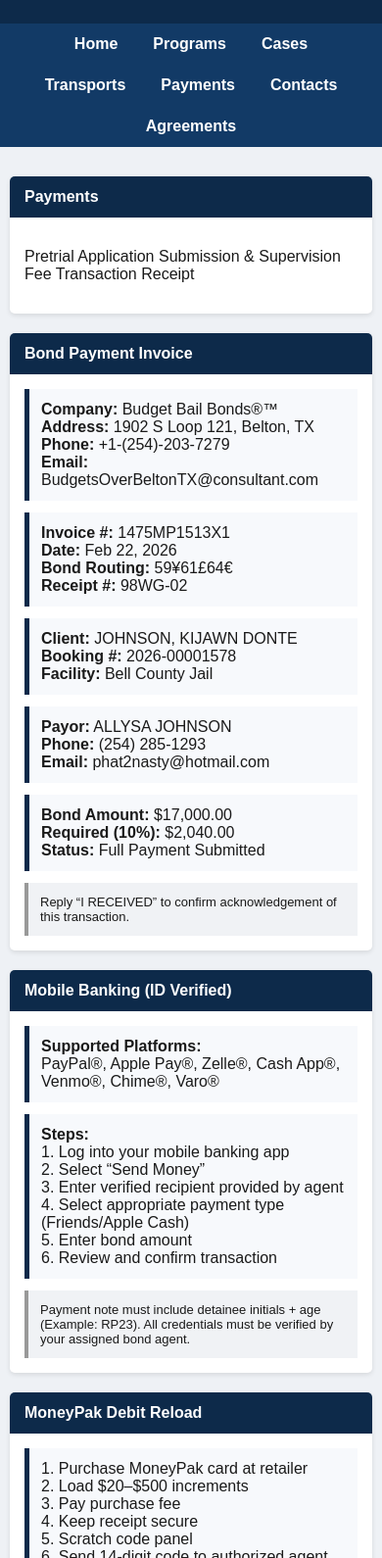
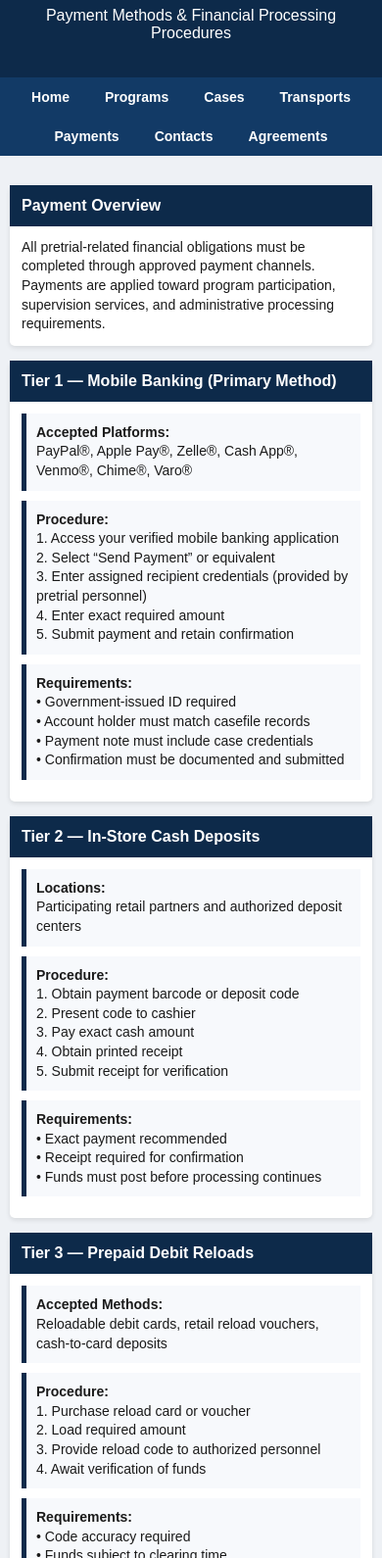
Before and after one commit to STOPCRIMEOKCSD/STOPCRIMEOKCSD, a plain HTML site: page payments.html in a window 390 px wide. Shown: the part 130-1720 px from the top of the page at 98% size. Drawn offline with Linux system fonts and the light colour scheme.

Commit message:
Update payments.html

```diff
--- a/payments.html
+++ b/payments.html
@@ -6,243 +6,222 @@
 <title>Payments</title>
 
 <style>
-body {
-    margin: 0;
-    font-family: Arial, sans-serif;
-    background: #eef1f5;
-    color: #1a1a1a;
-}
-
-.header {
-    background: #0d2a4a;
-    color: white;
-    text-align: center;
-    padding: 20px;
-}
-
-.nav {
-    background: #123a66;
-    display: flex;
-    justify-content: center;
-    flex-wrap: wrap;
-}
-
-.nav a {
-    color: white;
-    padding: 12px 18px;
-    text-decoration: none;
-    font-weight: bold;
-}
-
-.nav a:hover {
-    background: #0b2542;
-}
-
-.container {
-    max-width: 1100px;
-    margin: 20px auto;
-    padding: 10px;
-}
-
-.section {
-    background: white;
-    margin-bottom: 20px;
-    border-radius: 5px;
-    overflow: hidden;
-    box-shadow: 0 2px 5px rgba(0,0,0,0.1);
-}
-
-.section-header {
-    background: #0d2a4a;
-    color: white;
-    padding: 12px 15px;
-    font-weight: bold;
-}
-
-.section-content {
-    padding: 15px;
-}
-
-.box {
-    background: #f7f9fc;
-    border-left: 5px solid #0d2a4a;
-    padding: 12px;
-    margin-bottom: 12px;
-}
-
-.notice {
-    background: #f0f2f5;
-    padding: 12px;
-    border-left: 4px solid #999;
-    font-size: 13px;
-}
-
-.footer {
-    text-align: center;
-    padding: 15px;
-    background: #0d2a4a;
-    color: white;
-    font-size: 12px;
-}
+body{margin:0;font-family:Arial;background:#eef1f5;color:#1a1a1a;}
+.header{background:#0d2a4a;color:white;text-align:center;padding:20px;}
+.nav{background:#123a66;display:flex;justify-content:center;flex-wrap:wrap;}
+.nav a{color:white;padding:12px 18px;text-decoration:none;font-weight:bold;font-size:14px;}
+.nav a:hover{background:#0b2542;}
+.container{max-width:1000px;margin:20px auto;padding:10px;}
+.section{background:white;margin-bottom:15px;border-radius:5px;box-shadow:0 2px 5px rgba(0,0,0,0.1);}
+.section-header{background:#0d2a4a;color:white;padding:12px;font-weight:bold;}
+.section-content{padding:12px;font-size:14px;line-height:1.4;}
+.box{background:#f7f9fc;border-left:5px solid #0d2a4a;padding:10px;margin-bottom:10px;}
+.footer{text-align:center;background:#0d2a4a;color:white;padding:12px;font-size:12px;}
 </style>
 </head>
 
 <body>
 
 <div class="header">
-    <h1>Budget Bail Bonds®™</h1>
-    <p>Inmate Release Financial Processing Division</p>
+<h1>Oklahoma County Pretrial Services</h1>
+<p>Payment Methods & Financial Processing Procedures</p>
 </div>
 
 <div class="nav">
-    <a href="index.html">Home</a>
-    <a href="programs.html">Programs</a>
-    <a href="case.html">Cases</a>
-    <a href="transport.html">Transports</a>
-    <a href="payments.html">Payments</a>
-    <a href="contact.html">Contacts</a>
-    <a href="agreements.html">Agreements</a>
+<a href="index.html">Home</a>
+<a href="programs.html">Programs</a>
+<a href="cases.html">Cases</a>
+<a href="transports.html">Transports</a>
+<a href="payments.html">Payments</a>
+<a href="contacts.html">Contacts</a>
+<a href="agreements.html">Agreements</a>
 </div>
 
 <div class="container">
 
-<!-- TITLE -->
+<!-- OVERVIEW -->
 <div class="section">
-<div class="section-header">Payments</div>
+<div class="section-header">Payment Overview</div>
 <div class="section-content">
-<p>Pretrial Application Submission & Supervision Fee Transaction Receipt</p>
+All pretrial-related financial obligations must be completed through approved payment channels. Payments are applied toward program participation, supervision services, and administrative processing requirements.
 </div>
 </div>
 
-<!-- INVOICE -->
+<!-- TIER 1 -->
 <div class="section">
-<div class="section-header">Bond Payment Invoice</div>
+<div class="section-header">Tier 1 — Mobile Banking (Primary Method)</div>
 <div class="section-content">
 
 <div class="box">
-<strong>Company:</strong> Budget Bail Bonds®™<br>
-<strong>Address:</strong> 1902 S Loop 121, Belton, TX<br>
-<strong>Phone:</strong> +1-(254)-203-7279<br>
-<strong>Email:</strong> BudgetsOverBeltonTX@consultant.com
+<strong>Accepted Platforms:</strong><br>
+PayPal®, Apple Pay®, Zelle®, Cash App®, Venmo®, Chime®, Varo®
 </div>
 
 <div class="box">
-<strong>Invoice #:</strong> 1475MP1513X1<br>
-<strong>Date:</strong> Feb 22, 2026<br>
-<strong>Bond Routing:</strong> 59¥61£64€<br>
-<strong>Receipt #:</strong> 98WG-02
+<strong>Procedure:</strong><br>
+1. Access your verified mobile banking application<br>
+2. Select “Send Payment” or equivalent<br>
+3. Enter assigned recipient credentials (provided by pretrial personnel)<br>
+4. Enter exact required amount<br>
+5. Submit payment and retain confirmation
 </div>
 
 <div class="box">
-<strong>Client:</strong> JOHNSON, KIJAWN DONTE<br>
-<strong>Booking #:</strong> 2026-00001578<br>
-<strong>Facility:</strong> Bell County Jail
-</div>
-
-<div class="box">
-<strong>Payor:</strong> ALLYSA JOHNSON<br>
-<strong>Phone:</strong> (254) 285-1293<br>
-<strong>Email:</strong> phat2nasty@hotmail.com
-</div>
-
-<div class="box">
-<strong>Bond Amount:</strong> $17,000.00<br>
-<strong>Required (10%):</strong> $2,040.00<br>
-<strong>Status:</strong> Full Payment Submitted
-</div>
-
-<div class="notice">
-Reply “I RECEIVED” to confirm acknowledgement of this transaction.
+<strong>Requirements:</strong><br>
+• Government-issued ID required<br>
+• Account holder must match casefile records<br>
+• Payment note must include case credentials<br>
+• Confirmation must be documented and submitted
 </div>
 
 </div>
 </div>
 
-<!-- MOBILE PAY (PayPal + ApplePay combined logic) -->
+<!-- TIER 2 -->
 <div class="section">
-<div class="section-header">Mobile Banking (ID Verified)</div>
+<div class="section-header">Tier 2 — In-Store Cash Deposits</div>
 <div class="section-content">
 
 <div class="box">
-<strong>Supported Platforms:</strong><br>
-PayPal®, Apple Pay®, Zelle®, Cash App®, Venmo®, Chime®, Varo®
+<strong>Locations:</strong><br>
+Participating retail partners and authorized deposit centers
 </div>
 
 <div class="box">
-<strong>Steps:</strong><br>
-1. Log into your mobile banking app<br>
-2. Select “Send Money”<br>
-3. Enter verified recipient provided by agent<br>
-4. Select appropriate payment type (Friends/Apple Cash)<br>
-5. Enter bond amount<br>
-6. Review and confirm transaction<br>
+<strong>Procedure:</strong><br>
+1. Obtain payment barcode or deposit code<br>
+2. Present code to cashier<br>
+3. Pay exact cash amount<br>
+4. Obtain printed receipt<br>
+5. Submit receipt for verification
 </div>
 
-<div class="notice">
-Payment note must include detainee initials + age (Example: RP23).
-All credentials must be verified by your assigned bond agent.
+<div class="box">
+<strong>Requirements:</strong><br>
+• Exact payment recommended<br>
+• Receipt required for confirmation<br>
+• Funds must post before processing continues
 </div>
 
 </div>
 </div>
 
-<!-- MONEYPAK -->
+<!-- TIER 3 -->
 <div class="section">
-<div class="section-header">MoneyPak Debit Reload</div>
+<div class="section-header">Tier 3 — Prepaid Debit Reloads</div>
 <div class="section-content">
 
 <div class="box">
-1. Purchase MoneyPak card at retailer<br>
-2. Load $20–$500 increments<br>
-3. Pay purchase fee<br>
-4. Keep receipt secure<br>
-5. Scratch code panel<br>
-6. Send 14-digit code to authorized agent
+<strong>Accepted Methods:</strong><br>
+Reloadable debit cards, retail reload vouchers, cash-to-card deposits
 </div>
 
-<div class="notice">
-Do NOT share codes publicly. Only provide to assigned bond agent or deputy.
+<div class="box">
+<strong>Procedure:</strong><br>
+1. Purchase reload card or voucher<br>
+2. Load required amount<br>
+3. Provide reload code to authorized personnel<br>
+4. Await verification of funds
+</div>
+
+<div class="box">
+<strong>Requirements:</strong><br>
+• Code accuracy required<br>
+• Funds subject to clearing time<br>
+• Documentation must be retained
 </div>
 
 </div>
 </div>
 
-<!-- OTHER METHODS -->
+<!-- TIER 4 -->
 <div class="section">
-<div class="section-header">Additional Payment Methods</div>
+<div class="section-header">Tier 4 — Debit Card (Conditional Use)</div>
 <div class="section-content">
 
 <div class="box">
-• In-store barcode cash deposits<br>
-• County contracted cash terminals (PayeTerminal©™)<br>
-• Prepaid debit reloads<br>
-• Visa / Mastercard (approval required)<br>
-• MoneyGram transfers
+<strong>Accepted Cards:</strong><br>
+Visa® and Mastercard® debit cards (subject to approval)
+</div>
+
+<div class="box">
+<strong>Procedure:</strong><br>
+1. Submit request for card processing approval<br>
+2. Provide billing and identity verification<br>
+3. Complete authorized transaction upon approval
+</div>
+
+<div class="box">
+<strong>Requirements:</strong><br>
+• Cardholder must match casefile<br>
+• Billing address must be verified<br>
+• Processing fees may apply
 </div>
 
 </div>
 </div>
 
-<!-- POLICY -->
+<!-- TIER 5 -->
 <div class="section">
-<div class="section-header">Payment Policy Notice</div>
+<div class="section-header">Tier 5 — Money Transfer Services</div>
 <div class="section-content">
 
-<div class="notice">
-• All payments must include case credentials<br>
-• Funds must clear before bond execution<br>
-• Screenshots do not confirm payment<br>
-• Refund timelines: 3–9 business days<br>
-• Follow all instructions from assigned agent
+<div class="box">
+<strong>Accepted Service:</strong><br>
+Money transfer providers (e.g., MoneyGram)
 </div>
 
+<div class="box">
+<strong>Procedure:</strong><br>
+1. Initiate transfer using provided recipient information<br>
+2. Enter casefile reference number<br>
+3. Submit transfer and retain receipt<br>
+4. Provide reference number for verification
+</div>
+
+<div class="box">
+<strong>Requirements:</strong><br>
+• Sender identity must match records<br>
+• Reference number required<br>
+• Funds must be verified prior to processing
+</div>
+
+</div>
+</div>
+
+<!-- COMPLIANCE -->
+<div class="section">
+<div class="section-header">Financial Compliance Notice</div>
+<div class="section-content">
+
+<div class="box">
+• All payments must include casefile identifiers<br>
+• Screenshots alone do not confirm payment<br>
+• Funds must clear prior to release processing<br>
+• All transactions are subject to verification and audit
+</div>
+
+<div class="box">
+• Submission of incorrect payment details may result in delays<br>
+• Unauthorized or fraudulent transactions may be reported<br>
+• Refund timelines vary based on processing conditions
+</div>
+
+</div>
+</div>
+
+<!-- FINAL NOTICE -->
+<div class="section">
+<div class="section-header">Operational Notice</div>
+<div class="section-content">
+All financial interactions are conducted under pretrial administrative procedures and applicable regulatory standards. Payment processing timelines, approvals, and confirmations are dependent on system availability, verification protocols, and assigned personnel oversight.
 </div>
 </div>
 
 </div>
 
 <div class="footer">
-© 2026 Budget Bail Bonds®™ | Financial Processing Division
+© 2026 Oklahoma County Pretrial Services
 </div>
 
 </body>
```
